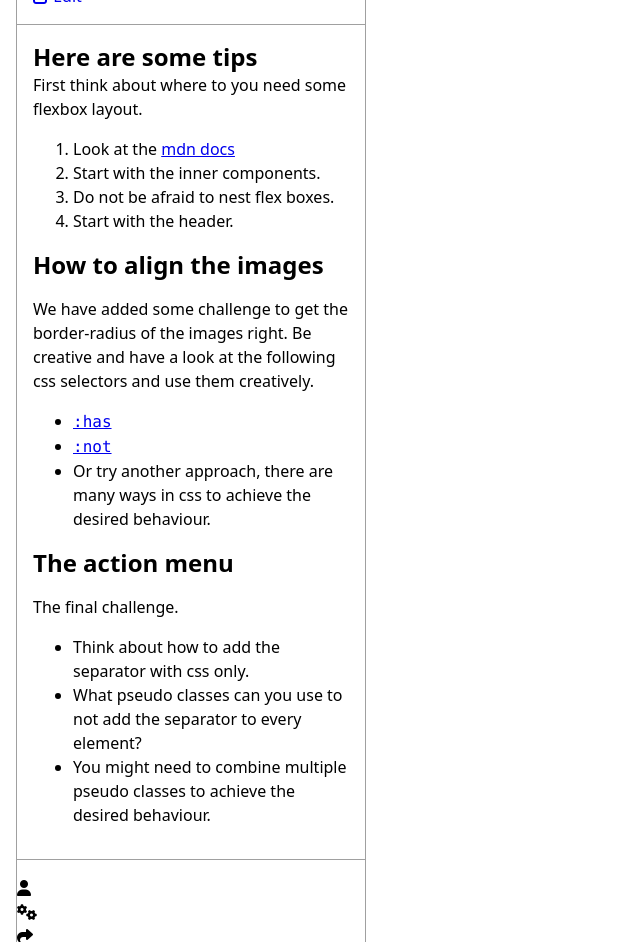
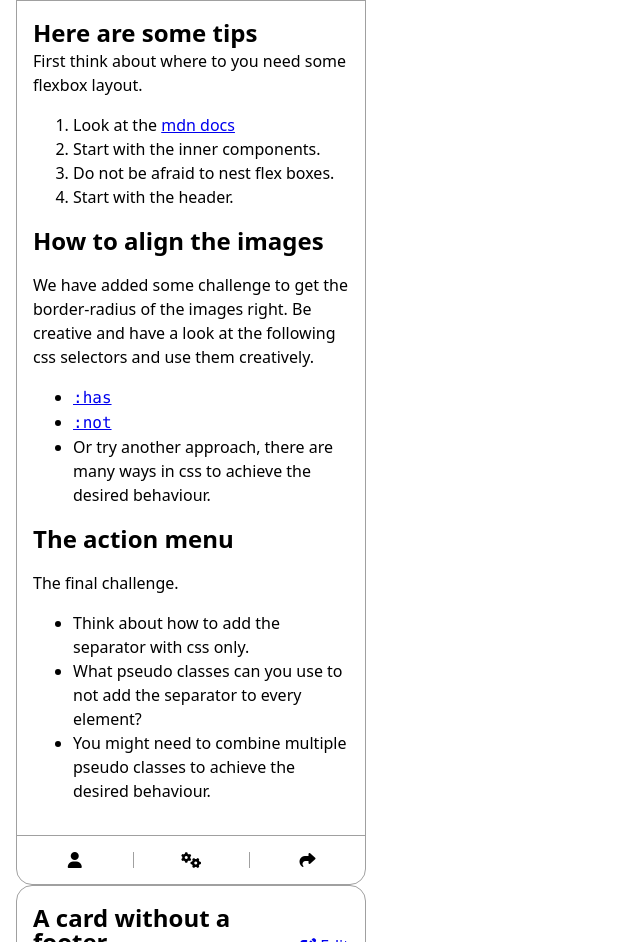
Before and after one commit to sushinator04/FoWe, a website built with Vite: page src/card.html in a window 1280 px wide. Shown: the part 81-1023 px from the top of the page, without its empty margins (0-640 px from the left). Built offline with nearby package versions, Linux system fonts and the light colour scheme.

Commit message:
task1a with bonus but without the images

```diff
--- a/src/card.css
+++ b/src/card.css
@@ -5,8 +5,14 @@ article {
   line-height: 1.5rem;
 
   & header {
+    display: flex;
     border-bottom: 1px solid var(--border-color);
     padding: var(--space);
+    align-items: end;
+
+    & h1 {
+      flex: 1;
+    }
 
     & a {
       text-decoration: none;
@@ -16,16 +22,35 @@ article {
   & main {
     padding: var(--space);
     width: inherit;
+
     & img {
-      width: inherit;
+      width: 100%;
     }
   }
 
   & footer {
     border-top: 1px solid var(--border-color);
+
     & ul {
+      list-style: none;
+      display: flex;
+      justify-content: space-around;
+      align-items: center;
       padding: 0;
-      list-style: none;
+
+      & li {
+        width: 100%;
+        display: flex;
+        justify-content: space-between;
+
+        & i {
+          margin: 0 auto;
+        }
+      }
+
+      & li:not(:first-child) {
+        border-left: 1px solid var(--border-color);
+      }
     }
   }
 }
```
